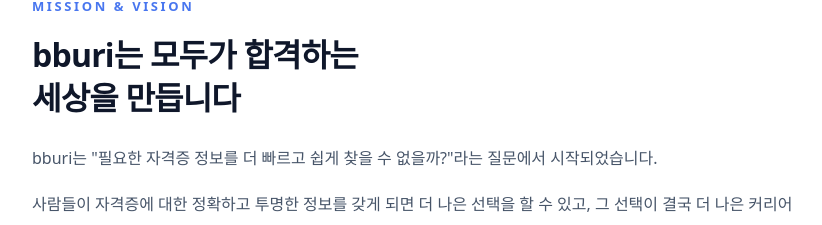
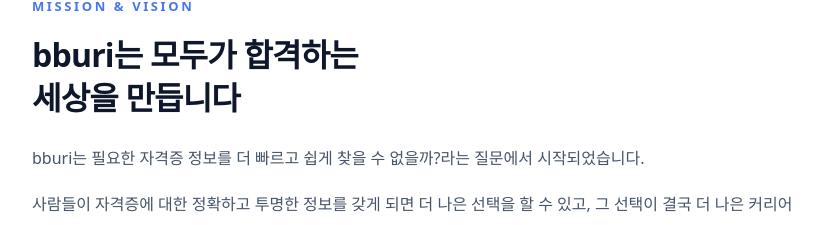
Before and after one commit to RouteRoot/Root_Frontend, a Next.js app: page /about in a window 1280 px wide. Shown: the part 915-1140 px from the top of the page, without its empty margins (224-1046 px from the left). Built offline with nearby package versions, Linux system fonts and the light colour scheme.

Commit message:
fix: 텍스트 오류 해결

```diff
--- a/app/about/page.tsx
+++ b/app/about/page.tsx
@@ -81,7 +81,7 @@
           </h2>
           <div className="mt-6 space-y-4 text-[16px] leading-[1.9] text-[#475569]">
             <p>
-              bburi는 "필요한 자격증 정보를 더 빠르고 쉽게 찾을 수 없을까?"라는 질문에서 시작되었습니다.
+              bburi는 필요한 자격증 정보를 더 빠르고 쉽게 찾을 수 없을까?라는 질문에서 시작되었습니다.
             </p>
             <p>
               사람들이 자격증에 대한 정확하고 투명한 정보를 갖게 되면 더 나은 선택을 할 수 있고,
```
